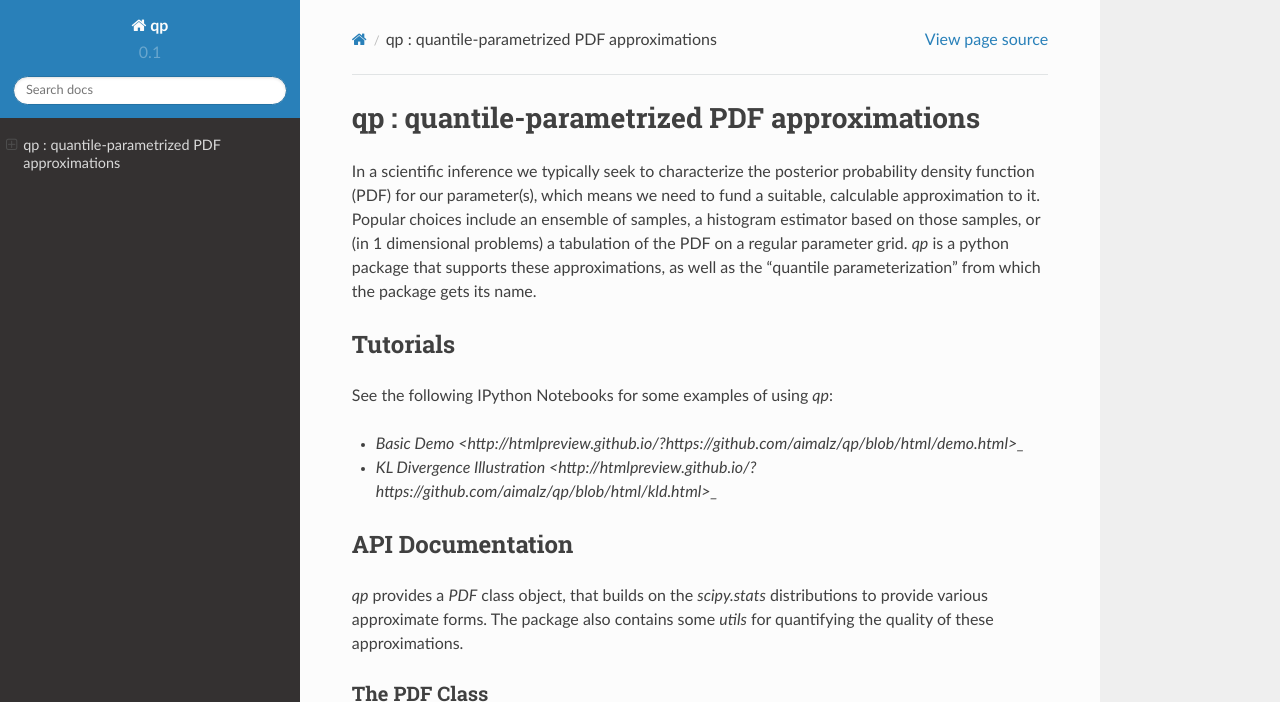
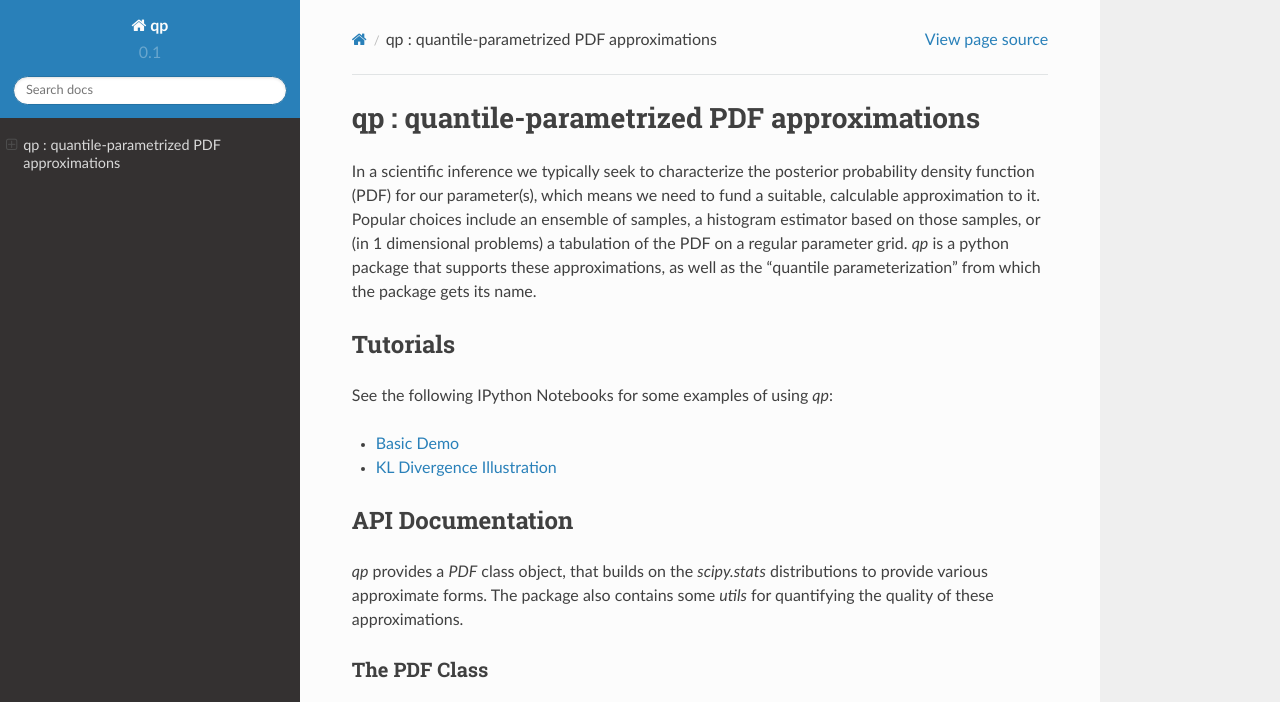
Before and after one commit to aimalz/qp, a Sphinx documentation site: the page built from docs/index.rst, in a window 1280 px wide and 1134 px high, cut to the strip 0-702 px from the top of the window. Built offline with Sphinx 7.4.7 and the Read the Docs theme 2.0.0, drawn with Linux system fonts in a browser that asks for light colours.

Commit message:
Fixed hyperlinks

```diff
--- a/docs/index.rst
+++ b/docs/index.rst
@@ -16,8 +16,8 @@ Tutorials
 
 See the following IPython Notebooks for some examples of using `qp`:
 
-* `Basic Demo <http://htmlpreview.github.io/?https://github.com/aimalz/qp/blob/html/demo.html>_`
-* `KL Divergence Illustration <http://htmlpreview.github.io/?https://github.com/aimalz/qp/blob/html/kld.html>_`
+* `Basic Demo <http://htmlpreview.github.io/?https://github.com/aimalz/qp/blob/html/demo.html>`_
+* `KL Divergence Illustration <http://htmlpreview.github.io/?https://github.com/aimalz/qp/blob/html/kld.html>`_
 
 
 API Documentation
```
